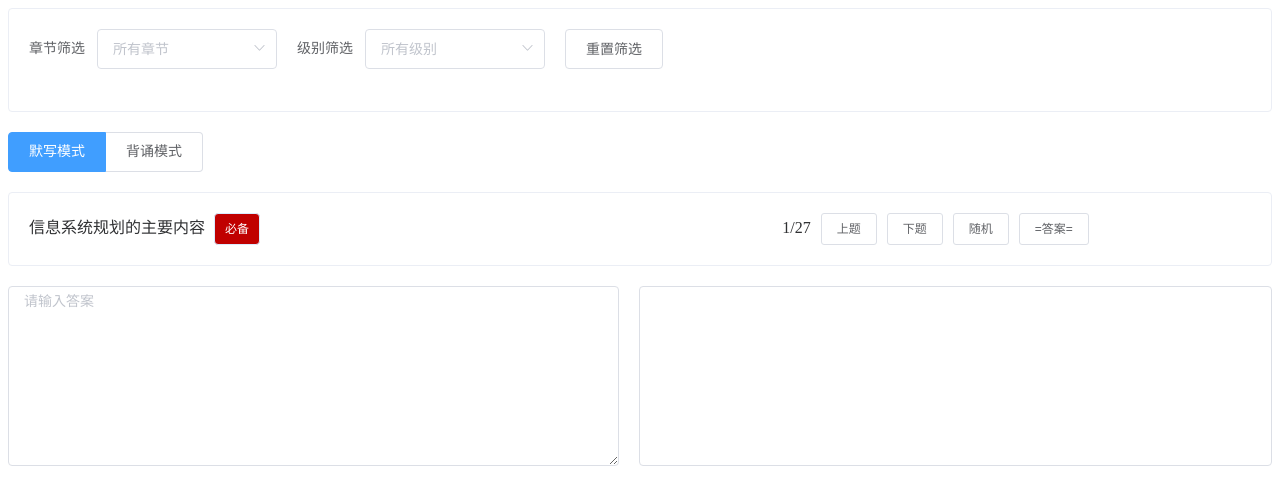
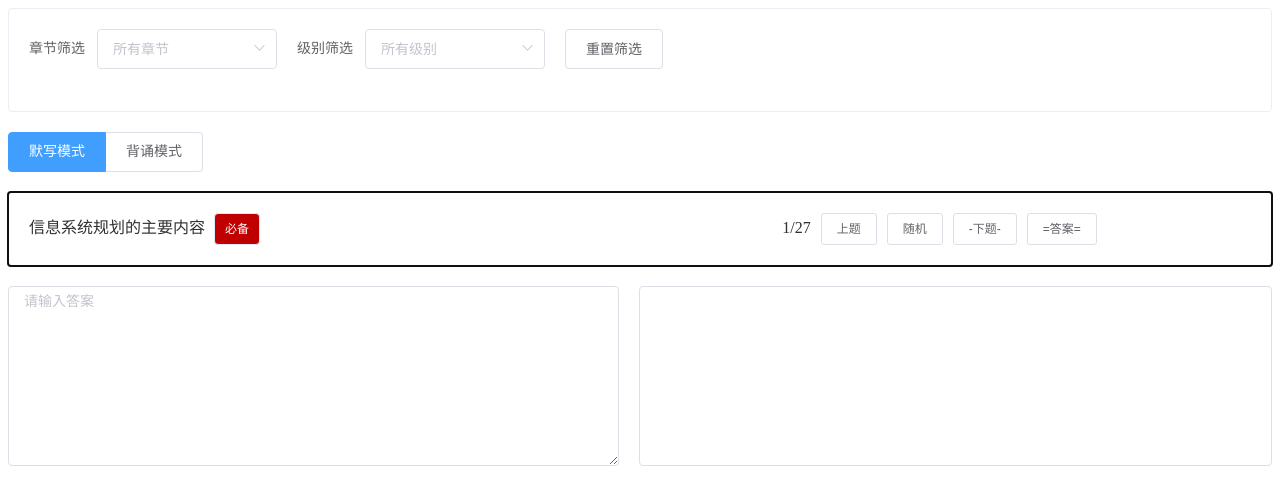
Before and after one commit to yangf325/dictation, a Vue app: page / in a window 1280 px wide. Shown: the top 504 px of the page. Built offline with nearby package versions, Linux system fonts and the light colour scheme.

Commit message:
feat： 1

```diff
--- a/src/components/QuestionDisplay.vue
+++ b/src/components/QuestionDisplay.vue
@@ -1,6 +1,11 @@
 <template>
-  <div class="question-display">
-    <el-card v-if="mode === 'write'" shadow="hover">
+  <div
+    class="question-display"
+    v-if="mode === 'write'"
+    @mousedown="handleMouseDown"
+    tabindex="0"
+  >
+    <el-card shadow="hover">
       <span class="span-title">
         {{ currentQuestion.title }}
         <el-tag
@@ -25,10 +30,11 @@
       <!-- 通过内联样式控制透明度 -->
       <span :style="{ opacity: isRandom ? 0 : 1 }">{{ currentIndex + 1 }}/{{ questions.length }}</span>
       <el-button @click="$emit('prev-question')" size="small">上题</el-button>
-      <el-button @click="$emit('next-question')" size="small">下题</el-button>
       <el-button @click="$emit('random-question')" size="small">随机</el-button>
+      <el-button @click="$emit('next-question')" size="small">-下题-</el-button>
       <el-button @click="$emit('toggle-answer', !showAnswer)" size="small">=答案=</el-button>
     </el-card>
+  </div>
   <el-card v-else shadow="hover">
     <el-collapse v-model="activeNames">
       <el-collapse-item
@@ -70,7 +76,6 @@
       </el-collapse-item>
     </el-collapse>
   </el-card>
-  </div>
 </template>
 
 <script>
@@ -111,6 +116,34 @@ export default {
   methods: {
     handleAnswerClick() {
       this.$emit('toggle-answer', !this.showAnswer);
+    },
+    handleMouseDown(event) {
+      if (event.button === 0) { // 左键
+        this.$emit('prev-question');
+      } else if (event.button === 2) { // 右键
+        event.preventDefault();
+        this.$emit('next-question');
+      }
+    },
+    handleKeyDown(event) {
+      if (event.key === '/') { // / 键
+        this.$emit('prev-question');
+      } else if (event.key === '*') { // * 键
+        this.$emit('random-question');
+      } else if (event.key === '-') { // - 键
+        this.$emit('next-question');
+      }
+    }
+  },
+  mounted() {
+    if (this.mode === 'write') {
+      document.addEventListener('keydown', this.handleKeyDown);
+      this.$el.focus();
+    }
+  },
+  beforeUnmount() {
+    if (this.mode === 'write') {
+      document.removeEventListener('keydown', this.handleKeyDown);
     }
   }
 };
```
Lines whose indentation alone changed are shown as unchanged.
